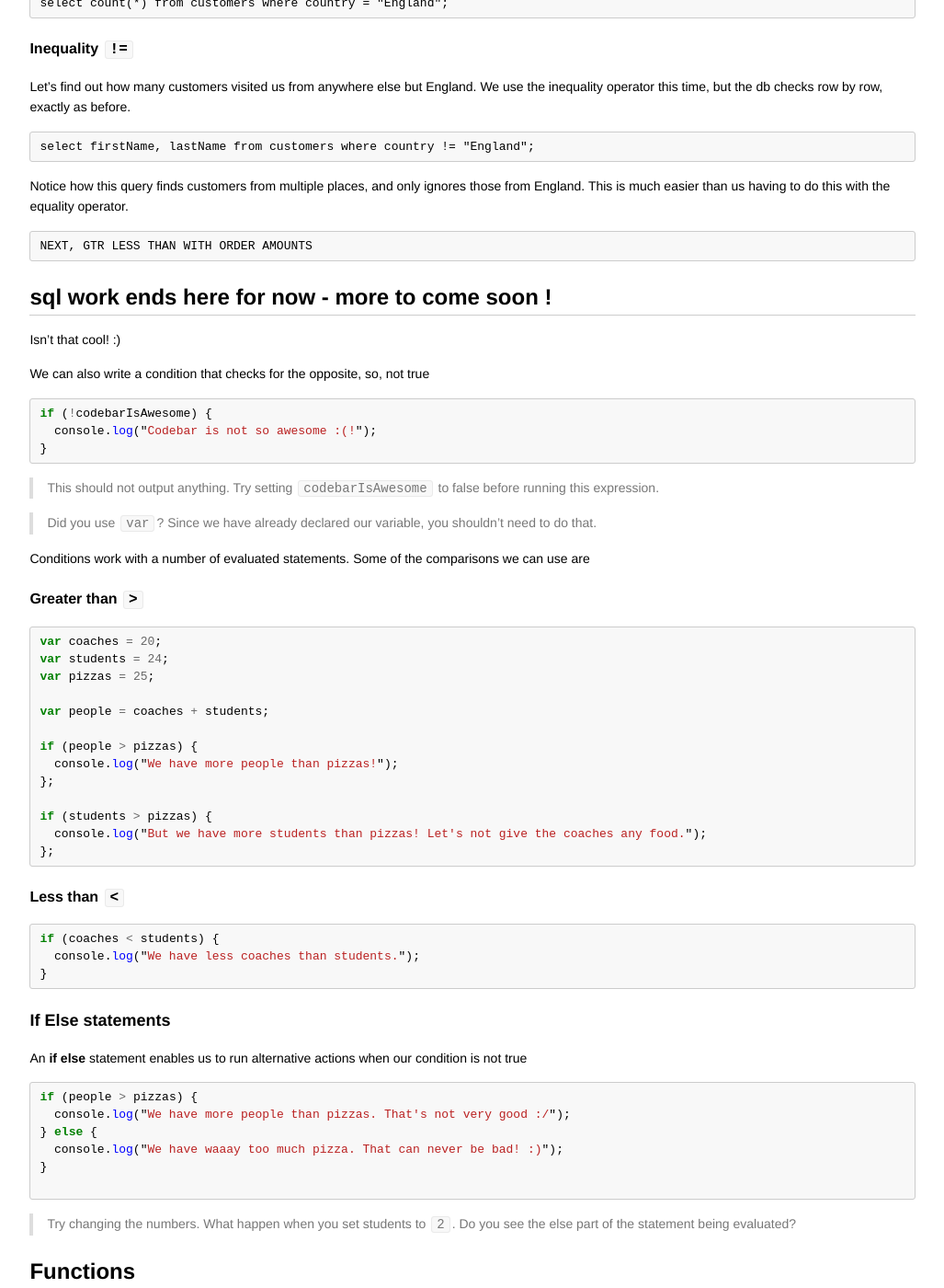
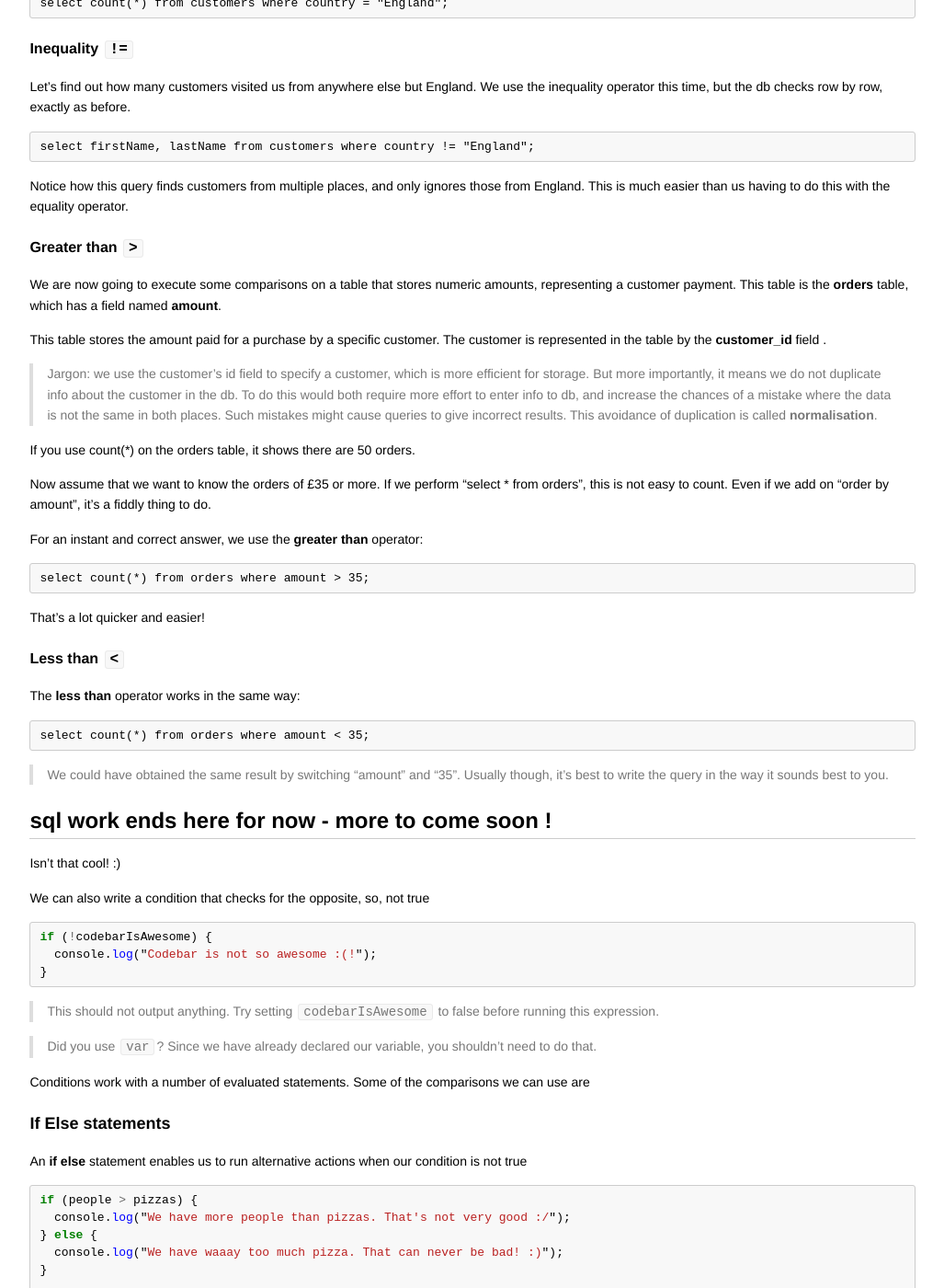
Before and after one commit to codebar/tutorials, a Jekyll site: the page built from sql/lesson1/tutorial.md, in a window 1280 px wide and 1400 px high, scrolled down 5042 px. Shown: the whole window at 92% size, without its empty margins (126-1153 px from the left). Built offline with Jekyll 4.4.1, drawn with Linux system fonts in a browser that asks for light colours; Markdown is read by kramdown in place of the engine named in the settings; some of the changed text lies outside the part shown.

Commit message:
added to comparison operator sections

````diff
--- a/sql/lesson1/tutorial.md
+++ b/sql/lesson1/tutorial.md
@@ -232,7 +232,7 @@ Up to now, the limits that we've applied with our queries have not been based on
 
 We'll do this now, to search for customers by area of the UK.
 
-For instance, when viewing our customers, perhaps we'd like those who've come all the way from Scotland. We achieve using **where** with **comparison operators**.
+For instance, when viewing our customers, perhaps we'd like those who've come all the way from Scotland. We achieve this by using **where** with **comparison operators**.
 
 Here's an example to find the customers who live in Scotland:
 
@@ -265,7 +265,36 @@ select firstName, lastName from customers where country != "England";
 Notice how this query finds customers from multiple places, and only ignores those from England. This is much easier than us having to do this with the equality operator.
 
 
-    NEXT, GTR LESS THAN WITH ORDER AMOUNTS
+#### Greater than `>`
+
+We are now going to execute some comparisons on a table that stores numeric amounts, representing a customer payment. This table is the **orders** table, which has a field named **amount**.
+
+This table stores the amount paid for a purchase by a specific customer. The customer is represented in the table by the **customer_id** field .
+
+> Jargon: we use the customer's id field to specify a customer, which is more efficient for storage. But more importantly, it means we do not duplicate info about the customer in the db. To do this would both require more effort to enter info to db, and increase the chances of a mistake where the data is not the same in both places. Such mistakes might cause queries to give incorrect results. This avoidance of duplication is called **normalisation**.
+
+If you use count(*) on the orders table, it shows there are 50 orders.
+
+Now assume that we want to know the orders of &pound;35 or more. If we perform "select * from orders", this is not easy to count. Even if we add on "order by amount", it's a fiddly thing to do.
+
+For an instant and correct answer, we use the **greater than** operator:
+
+```
+select count(*) from orders where amount > 35;
+```
+
+That's a lot quicker and easier!
+
+#### Less than `<`
+
+The **less than** operator works in the same way:
+
+```
+select count(*) from orders where amount < 35;
+```
+
+> We could have obtained the same result by switching "amount" and "35". Usually though, it's best to write the query in the way it sounds best to you.
+
 
 
 ## sql work ends here for now - more to come soon !
@@ -286,32 +315,6 @@ if (!codebarIsAwesome) {
 
 
 Conditions work with a number of evaluated statements. Some of the comparisons we can use are
-
-#### Greater than `>`
-
-```js
-var coaches = 20;
-var students = 24;
-var pizzas = 25;
-
-var people = coaches + students;
-
-if (people > pizzas) {
-  console.log("We have more people than pizzas!");
-};
-
-if (students > pizzas) {
-  console.log("But we have more students than pizzas! Let's not give the coaches any food.");
-};
-```
-
-#### Less than `<`
-
-```js
-if (coaches < students) {
-  console.log("We have less coaches than students.");
-}
-```
 
 ### If Else statements
 
````
